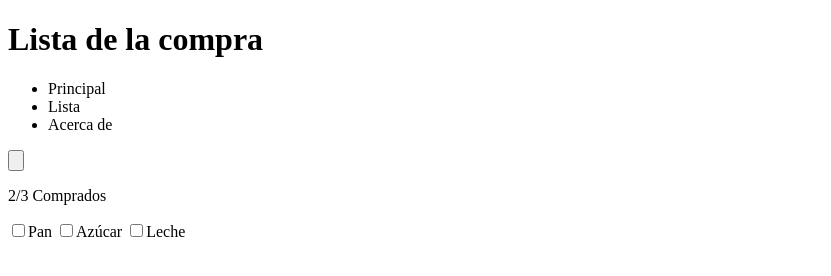
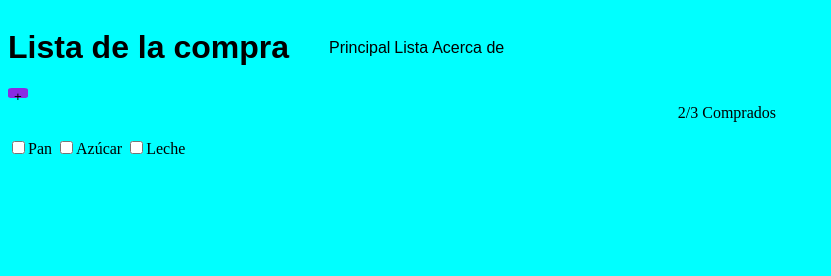
Before and after one commit to rocioRichi/202301-W1-CH3-Rocio-Ricciardiello, a website: page index.html in a window 1280 px wide. Shown: the whole page, without its empty margins (0-831 px from the left). Drawn offline with Linux system fonts and the light colour scheme.

Commit message:
add in css flex box, button

```diff
--- a/css/styles.css
+++ b/css/styles.css
@@ -1,7 +1,32 @@
 * {
   box-sizing: border-box;
 }
-
 body {
   background-color: aqua;
+  width: 60%;
 }
+h1 {
+  font-family: Arial, Helvetica, sans-serif;
+  font-weight: 900;
+}
+ul {
+  list-style: none;
+}
+li {
+  display: inline;
+  font-family: Arial, Helvetica, sans-serif;
+}
+header {
+  display: flex;
+  align-items: center;
+}
+button {
+  height: 10px;
+  border-radius: 20%;
+  background-color: blueviolet;
+  border: 0ch;
+}
+nav {
+  display: flex;
+  justify-content: space-between;
+}
--- a/index.html
+++ b/index.html
@@ -6,24 +6,29 @@
   <meta http-equiv="X-UA-Compatible" content="IE=edge">
   <meta name="viewport" content="width=device-width, initial-scale=1.0">
   <title>Document</title>
-  <link rel="stylesheet" src="css/styles.css">
+  <link rel="stylesheet" href="css/styles.css">
+
 </head>
 
 <body>
   <header>
     <h1>Lista de la compra</h1>
+
     <ul>
       <li>Principal</li>
       <li>Lista</li>
       <li>Acerca de </li>
 
     </ul>
+
+
+
+  </header>
+  <main>
     <nav>
-      <input type="button">
+      <button>+</button>
       <p>2/3 Comprados</p>
     </nav>
-  </header>
-  <main>
     <form>
       <label><input type="checkbox" name="" id="">Pan</label>
       <label><input type="checkbox" name="" id="">Azúcar</label>
```
